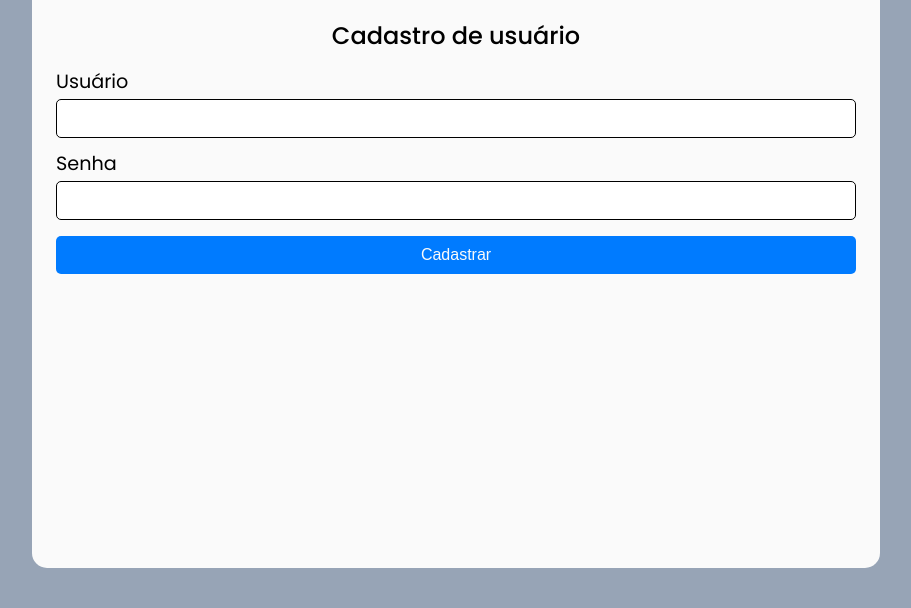
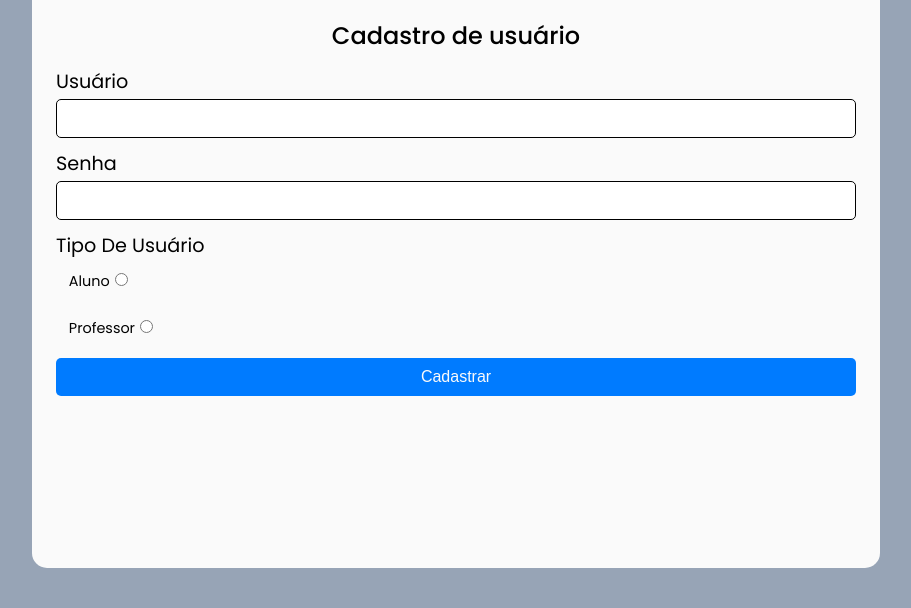
Before and after one commit to jyrikes/Controle-de-acesso---SI, a Flask app: page /cadastro-usuario in a window 1280 px wide. Shown: the part 80-688 px from the top of the page, without its empty margins (184-1095 px from the left). Run offline with Flask 3, Linux system fonts and the light colour scheme; tables that the repository leaves empty hold one stand-in row (values such as "Sample post").

Commit message:
Site Reestruturado

```diff
--- a/app.py
+++ b/app.py
@@ -4,8 +4,6 @@ from database import db
 from models import Pergunta, Usuario, Sugestao
 from utils import criptografar_senha, comparar_senhas, gerar_horarios, deleta_arquivos, Similaridade
 import os
-
-
 
 app = Flask(__name__)
 app.config["SQLALCHEMY_DATABASE_URI"] = "sqlite:///database.db"
@@ -44,8 +42,12 @@ def index():
 
         if login:
             if comparar_senhas(login.senha, user_password):
-                login_user(login)
-                return redirect('/menu')
+                if(login.tipo_de_usuario == "Professor"):
+                    login_user(login)
+                    return redirect("/menu")
+                else:
+                    login_user(login)
+                    return redirect('/menu_aluno')
             else:
                 error = 'Usuário ou senha incorretos'
                 return render_template('index.html', error=error)
@@ -55,6 +57,14 @@ def index():
     else:
         return render_template('index.html', error=error)
 
+@app.route("/menu_convidado", methods=['GET','POST'])
+def website_menu_conv():
+    return render_template('menu_convidado.html')
+
+@app.route("/menu_aluno", methods=['GET','POST'])
+def website_menu_alun():
+    return render_template('menu_aluno.html')
+
 
 @app.route('/cadastro-usuario', methods=['GET', 'POST'])
 def cadastro_usuario():
@@ -63,7 +73,9 @@ def cadastro_usuario():
     if request.method == 'POST':
         user = request.form.get('usuario', False).strip()
         user_password = criptografar_senha(request.form.get('senha', False)).strip()
-        novo_usuario = Usuario(user, user_password)
+        user_type = request.form.get('tipo_de_usuario', False).strip()
+
+        novo_usuario = Usuario(user, user_password, user_type)
 
         for char in user:
             if char == ' ':
--- a/models.py
+++ b/models.py
@@ -20,11 +20,13 @@ class Usuario(db.Model):
     id = db.Column(db.Integer, primary_key=True)
     usuario = db.Column(db.String(50), nullable=False, unique=True)
     senha = db.Column(db.String(64), nullable=False)
+    tipo_de_usuario = db.Column(db.String(10), nullable=False)
     autenticado = db.Column(db.Boolean, default=False)
 
-    def __init__(self, usuario, senha):
+    def __init__(self, usuario, senha, tipo_de_usuario):
         self.usuario = usuario
         self.senha = senha
+        self.tipo_de_usuario = tipo_de_usuario
 
     def is_active(self):
         """True, as all users are active."""
--- a/static/css/style.css
+++ b/static/css/style.css
@@ -175,6 +175,16 @@ footer > p {
     display: grid;
     gap: 1.5rem;
     grid-template-columns: 1fr 1fr;
+    padding: 2rem 1rem;
+}
+
+.menu-container-single {
+    max-width: 1000px;
+    margin: 0 auto;
+    box-sizing: border-box;
+    display: grid;
+    gap: 1.5rem;
+    grid-template-columns: 1fr;
     padding: 2rem 1rem;
 }
 
--- a/templates/casdastro-usuario.html
+++ b/templates/casdastro-usuario.html
@@ -11,6 +11,14 @@
         <input class="form-input input-border" type="text" id="usuario" name="usuario" maxlength="50" required>
         <label class="form-label" for="senha">Senha</label>
         <input class="form-input input-border" type="password" id="senha" name="senha" maxlength="20" required>
+        <label class="form-label">Tipo De Usuário</label>
+        <label class="form-input" for="Aluno">
+          Aluno<input type="radio" id="Aluno" name="tipo_de_usuario" value="Aluno">
+        </label>
+        <label class="form-input" for="Professor">
+          Professor<input type="radio" id="Professor" name="tipo_de_usuario" value="Professor" >
+        </label>
+
 
 			  <input class="btn btn-primary" id="cadastrar-usuario" type="submit" value="Cadastrar">
         {% if error%}
--- a/templates/index.html
+++ b/templates/index.html
@@ -14,8 +14,10 @@
             {% if error%}
                 <p class="error-message"><strong>{{error}}</strong></p>
             {% endif%}
-            <p class="cadastro-message">Não possui login? Clique <a href="/cadastro-usuario">aqui</a> para se cadastrar</p>
+            <p class="cadastro-message">Não possui login? Clique <a href="/cadastro-usuario">aqui</a> para se cadastrar</p><br>
+            <p class="cadastro-message">Ou pode entrar como <a href="/menu_convidado"><strong>Convidado</strong></a></p>
         </form>
+
     </div>
 </main>
 
```
Also changed, not shown: templates/menu_aluno.html (added, +24 -0 lines), templates/menu_convidado.html (added, +16 -0 lines), instance/database.db (deleted).
